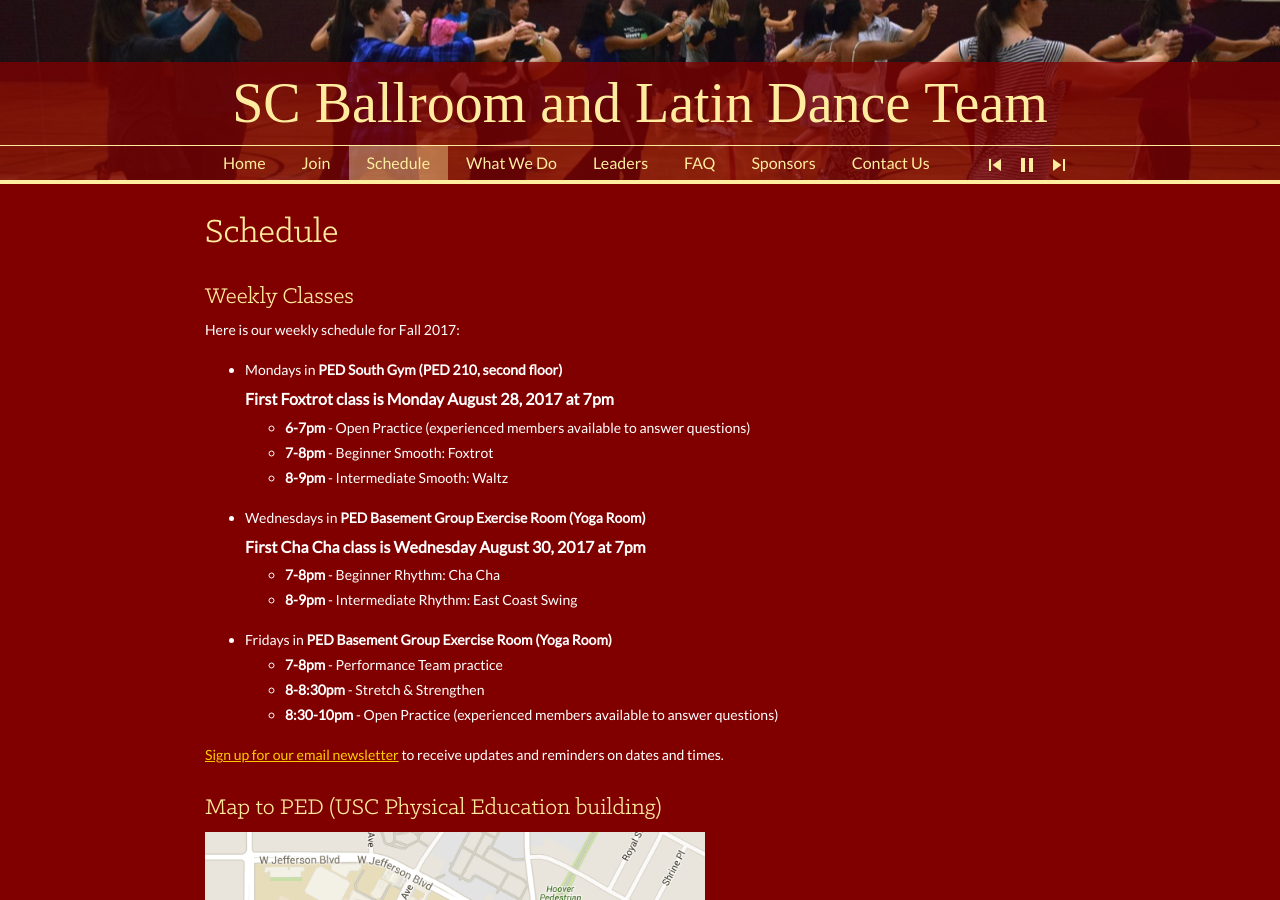
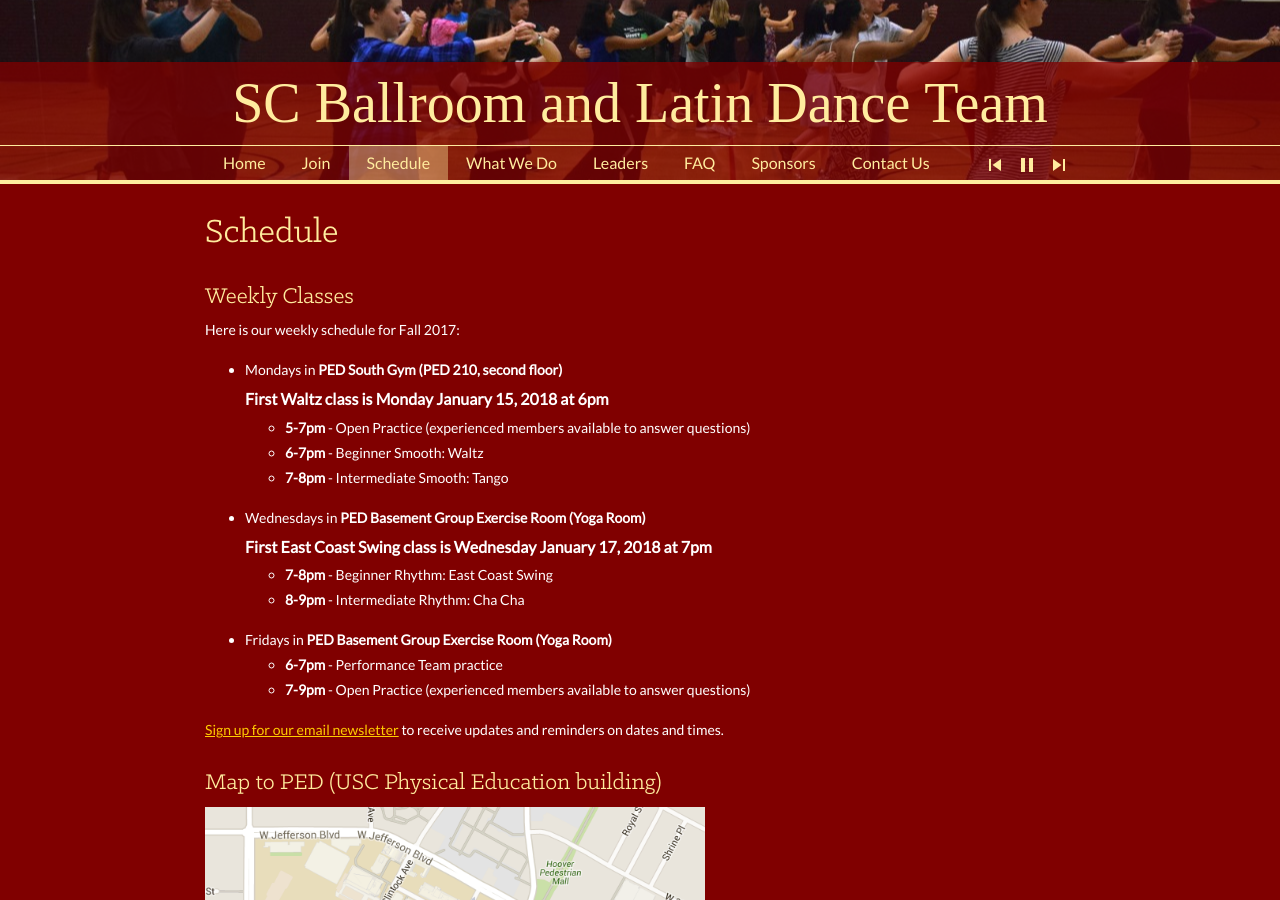
Before and after one commit to uscballroom/uscballroom.github.io, a Jekyll site: the page built from _pages/schedule.html, in a window 1280 px wide and 900 px high. Built offline with Jekyll 4.4.1, drawn with Linux system fonts in a browser that asks for light colours; some web fonts are replaced.

Commit message:
Updated Schedule (Dana)

```diff
--- a/_pages/schedule.html
+++ b/_pages/schedule.html
@@ -9,26 +9,25 @@
     <ul class="SchedulePage_weeklyList">
       <li>
         Mondays in <b>PED South Gym (PED 210, second floor)</b><br/>
-        <h6>First Foxtrot class is Monday <b>August 28</b>, 2017 at 7pm</h6>
+        <h6>First Waltz class is Monday <b>January 15</b>, 2018 at 6pm</h6>
       </li>
       <ul>
-        <li><b>6-7pm</b> - Open Practice (experienced members available to answer questions)</li>
-        <li><b>7-8pm</b> - Beginner Smooth: Foxtrot</li>
-        <li><b>8-9pm</b> - Intermediate Smooth: Waltz</li>
+        <li><b>5-7pm</b> - Open Practice (experienced members available to answer questions)</li>
+        <li><b>6-7pm</b> - Beginner Smooth: Waltz</li>
+        <li><b>7-8pm</b> - Intermediate Smooth: Tango</li>
       </ul>
       <li>
         Wednesdays in <b>PED Basement Group Exercise Room (Yoga Room)</b><br/>
-        <h6>First Cha Cha class is Wednesday <b>August 30</b>, 2017 at 7pm</h6>
+        <h6>First East Coast Swing class is Wednesday <b>January 17</b>, 2018 at 7pm</h6>
       </li>
       <ul>
-        <li><b>7-8pm</b> - Beginner Rhythm: Cha Cha</li>
-        <li><b>8-9pm</b> - Intermediate Rhythm: East Coast Swing</li>
+        <li><b>7-8pm</b> - Beginner Rhythm: East Coast Swing</li>
+        <li><b>8-9pm</b> - Intermediate Rhythm: Cha Cha</li>
       </ul>
       <li>Fridays in <b>PED Basement Group Exercise Room (Yoga Room)</b></li>
       <ul>
-        <li><b>7-8pm</b> - Performance Team practice</li>
-        <li><b>8-8:30pm</b> - Stretch &amp; Strengthen</li>
-        <li><b>8:30-10pm</b> - Open Practice (experienced members available to answer questions)</li>
+        <li><b>6-7pm</b> - Performance Team practice</li>
+        <li><b>7-9pm</b> - Open Practice (experienced members available to answer questions)</li>
       </ul>
     </ul>
     <p><a href="http://bit.ly/uscballroomsignup" target="_blank">Sign up for our email newsletter</a> to receive updates and reminders on dates and times.</p>
```
